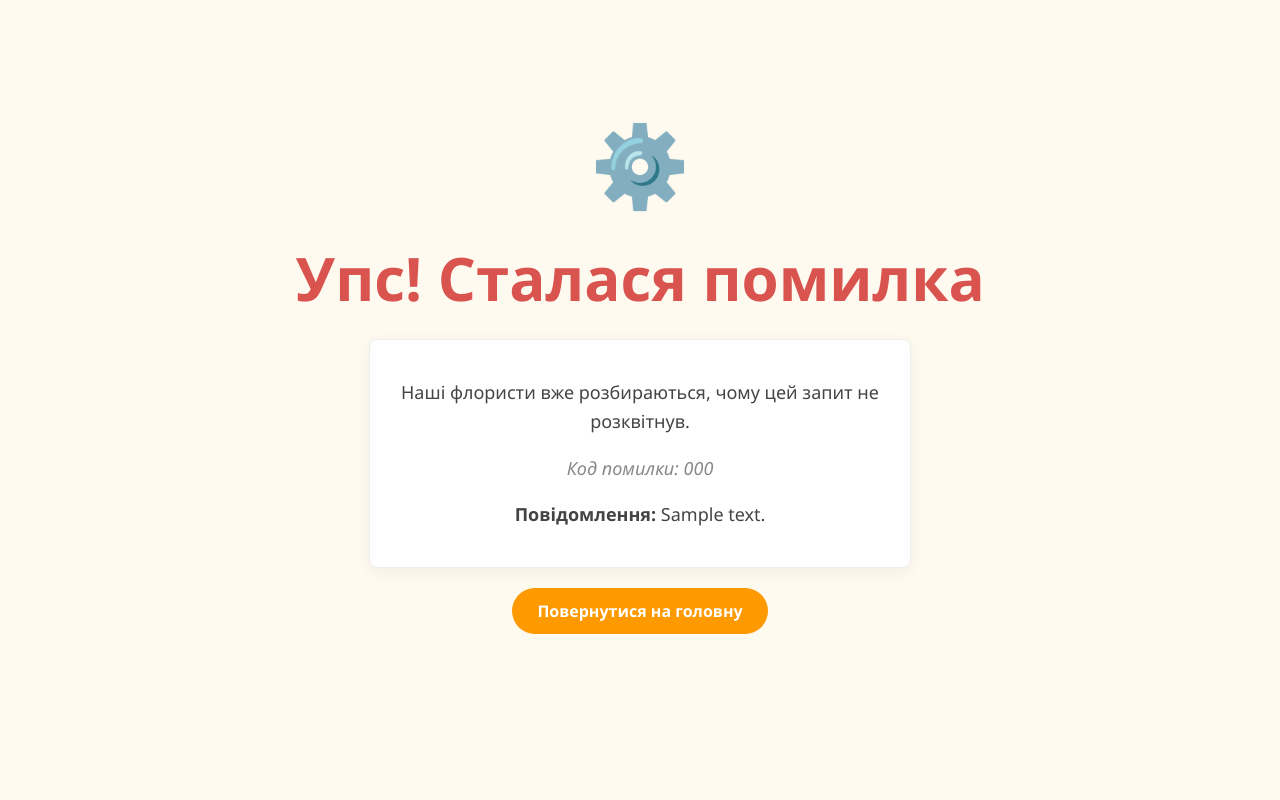
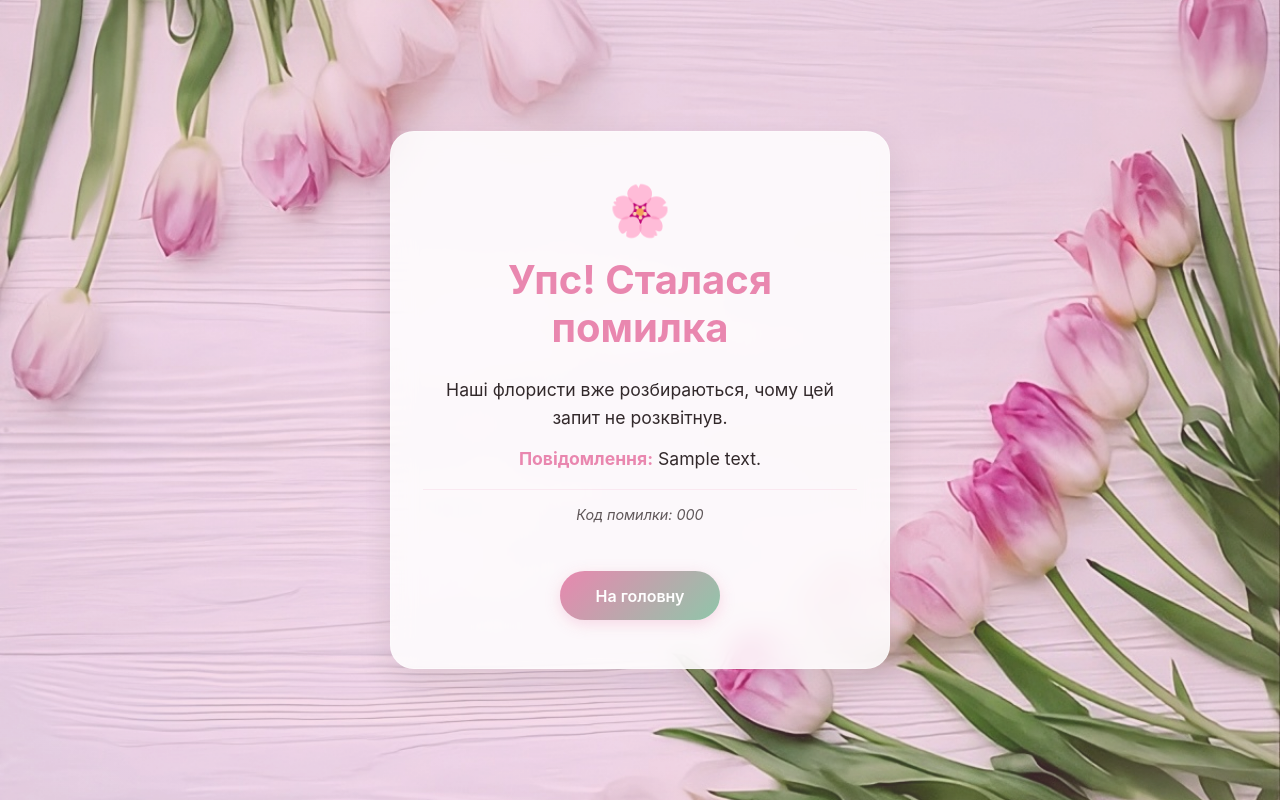
Before and after one commit to nikoletta17/Flower_Store_Monorepo, a FastAPI app: template app/templates/error.html in a window 1280 px wide. Run offline with FastAPI, Linux system fonts and the light colour scheme; the template is opened without the code that fills it: most values are stand-ins (such as "Sample title", 1, 10 or a date in 2020); parts of the project's set-up code (start-up, migrations or seed data) failed here and were passed over.

Commit message:
ix: rror pages styled

```diff
--- a/app/schemas/review.py
+++ b/app/schemas/review.py
@@ -1,5 +1,5 @@
 from pydantic import BaseModel, Field
-from typing import List
+
 
 class ReviewBase(BaseModel):
     class ReviewBase(BaseModel):
--- a/app/templates/error.html
+++ b/app/templates/error.html
@@ -2,34 +2,147 @@
 <html lang="uk">
 <head>
     <meta charset="UTF-8">
-    <title>Error page</title>
+    <meta name="viewport" content="width=device-width, initial-scale=1.0">
+    <title>Упс! Сталася помилка</title>
     <style>
-        body { text-align: center; padding: 100px; font-family: 'Segoe UI', sans-serif; background: #fffaf0; color: #444; }
-        .icon { font-size: 80px; margin-bottom: 20px; }
-        h1 { color: #d9534f; font-size: 60px; margin: 0; }
-        p { font-size: 18px; line-height: 1.6; }
+        :root {
+            --bg-color: #f1e6eb;
+            --accent-1: 233, 135, 175; /* Рожевий */
+            --accent-2: 143, 198, 169; /* М'ятний */
+            --text: 28, 18, 20;
+        }
+
+        * {
+            margin: 0;
+            padding: 0;
+            box-sizing: border-box;
+        }
+
+        body {
+            margin: 0;
+            font-family: 'Inter', system-ui, -apple-system, sans-serif;
+            color: rgb(var(--text));
+            background-color: var(--bg-color);
+            /* Додав заглушку для фону, якщо зображення не завантажиться */
+            background-image: linear-gradient(rgba(233, 114, 162, 0.1), rgba(233, 114, 162, 0.1)),
+                              url("/static/img/error-page.jpeg");
+            background-repeat: no-repeat;
+            background-position: center;
+            background-size: cover;
+
+            min-height: 100vh;
+            display: flex;
+            justify-content: center;
+            align-items: center;
+            padding: 2.5rem 1.25rem;
+            position: relative;
+            overflow-x: hidden;
+        }
+
+        /* Рожевий фільтр поверх фону */
+        body::after {
+            content: "";
+            position: absolute;
+            inset: 0;
+            background: rgba(233, 114, 162, 0.15);
+            z-index: 1;
+            pointer-events: none;
+        }
+
+        .container {
+            position: relative;
+            z-index: 2;
+            text-align: center;
+            background: rgba(255, 255, 255, 0.85);
+            backdrop-filter: blur(12px);
+            -webkit-backdrop-filter: blur(12px);
+            padding: 3rem 2rem;
+            border-radius: 24px;
+            box-shadow: 0 15px 35px rgba(var(--text), 0.1);
+            max-width: 500px;
+            width: 100%;
+            border: 1px solid rgba(255, 255, 255, 0.3);
+        }
+
+        .icon {
+            font-size: 50px;
+            margin-bottom: 1rem;
+            display: block;
+        }
+
+        h1 {
+            font-size: 2.5rem;
+            margin-bottom: 1.5rem;
+            color: rgb(var(--accent-1));
+            line-height: 1.2;
+            font-weight: 700;
+        }
+
         .error-box {
-            background: #fff; border: 1px solid #eee; padding: 20px;
-            display: inline-block; margin: 20px 0; border-radius: 8px;
-            max-width: 500px; box-shadow: 0 4px 15px rgba(0,0,0,0.05);
+            margin-bottom: 2rem;
         }
-        .btn {
-            display: inline-block; background: #ff9900; color: white;
-            padding: 12px 25px; text-decoration: none; border-radius: 30px;
-            font-weight: bold; transition: 0.3s;
+
+        p {
+            font-size: 1.1rem;
+            margin-bottom: 0.8rem;
+            line-height: 1.6;
+            color: rgba(var(--text), 0.9);
         }
-        .btn:hover { background: #e68a00; transform: translateY(-2px); }
+
+        .error-details {
+            font-size: 0.9rem;
+            opacity: 0.7;
+            font-style: italic;
+            margin-top: 1rem;
+            display: block;
+            border-top: 1px solid rgba(var(--accent-1), 0.2);
+            padding-top: 1rem;
+        }
+
+        .back-link {
+            display: inline-block;
+            margin-top: 1rem;
+            padding: 0.9rem 2.2rem;
+            font-size: 1rem;
+            font-weight: 600;
+            color: white;
+            text-decoration: none;
+            background: linear-gradient(
+                135deg,
+                rgb(var(--accent-1)),
+                rgb(var(--accent-2))
+            );
+            border-radius: 50px;
+            transition: all 0.3s cubic-bezier(0.4, 0, 0.2, 1);
+            box-shadow: 0 4px 15px rgba(var(--accent-1), 0.3);
+        }
+
+        .back-link:hover {
+            transform: translateY(-3px);
+            box-shadow: 0 8px 25px rgba(var(--accent-1), 0.4);
+            opacity: 0.95;
+        }
+
+        strong {
+            color: rgb(var(--accent-1));
+        }
     </style>
 </head>
 <body>
-    <div class="icon">⚙️</div>
-    <h1>Упс! Сталася помилка</h1>
-    <div class="error-box">
-        <p>Наші флористи вже розбираються, чому цей запит не розквітнув.</p>
-        <p style="color: #888; font-style: italic;">Код помилки: {{ status_code }}</p>
-        <p><strong>Повідомлення:</strong> {{ message }}</p>
+    <div class="container">
+        <span class="icon">🌸</span>
+        <h1>Упс! Сталася помилка</h1>
+
+        <div class="error-box">
+            <p>Наші флористи вже розбираються, чому цей запит не розквітнув.</p>
+            <p><strong>Повідомлення:</strong> {{message}}</p>
+
+            <span class="error-details">
+                Код помилки: {{status_code}}
+            </span>
+        </div>
+
+        <a href="/" class="back-link">На головну</a>
     </div>
-    <br>
-    <a href="/" class="btn">Повернутися на головну</a>
 </body>
 </html>
--- a/commands.txt
+++ b/commands.txt
@@ -45,7 +45,7 @@ git add .
 
 # 2. Робимо коміт (опис того, що ти зробила)
 
-git commit -m "fix: Oauth and ai problems"
+git commit -m "Fix: Error pages styled"
 
 
 # 3. Пушимо САМЕ в гілку db-features
```
Also changed, not shown: app/templates/404.html (+112 -8 lines), app/static/img/error-page.jpeg (added).
